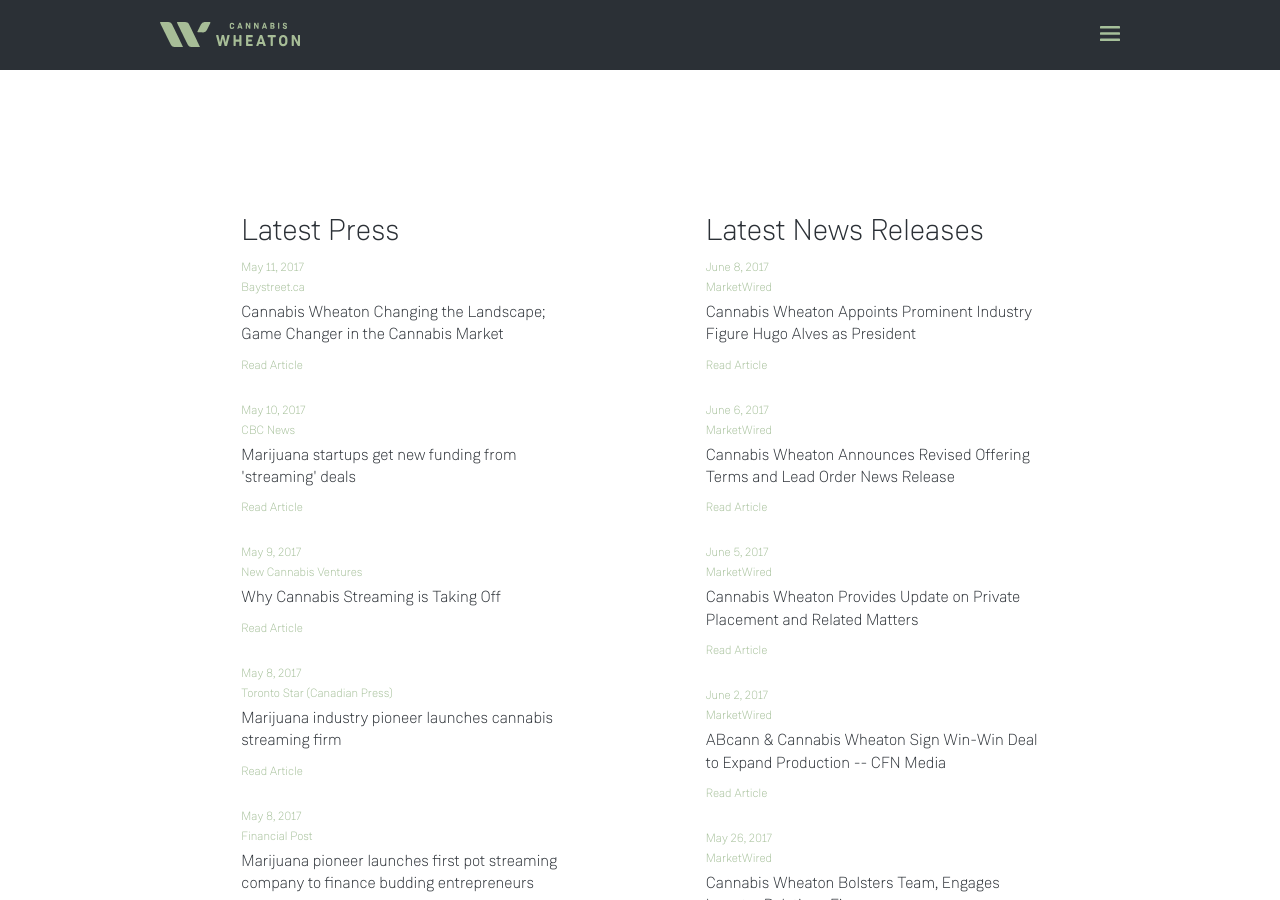
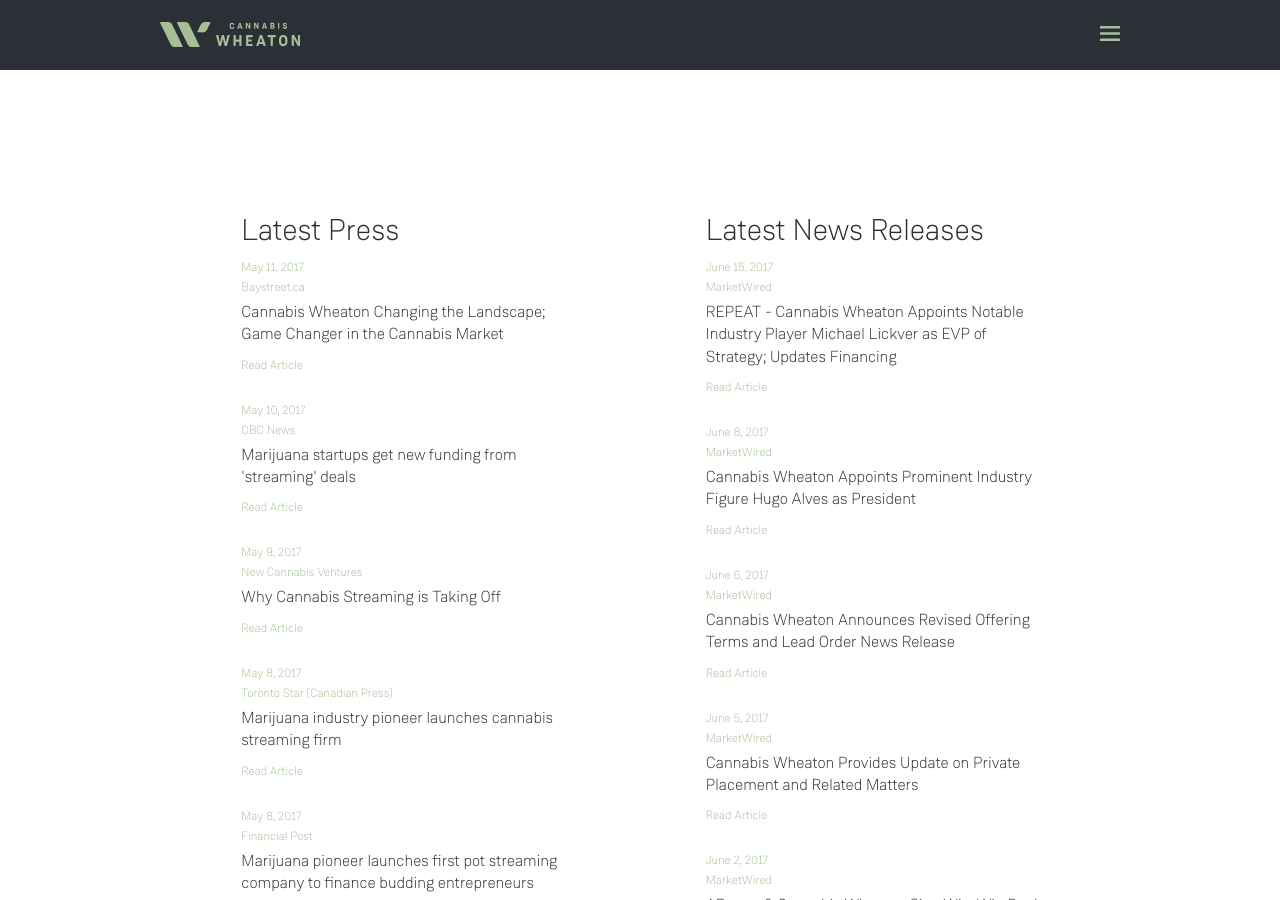
Before and after one commit to robcodonnell/cannabiswheaton, a Jekyll site: the page built from investors.html, in a window 1280 px wide and 900 px high, scrolled down 1927 px. Built offline with Jekyll 4.4.1, drawn with Linux system fonts in a browser that asks for light colours; nearby versions of some CDN libraries.

Commit message:
management update and new release

```diff
--- a/_data/advisors.yml
+++ b/_data/advisors.yml
@@ -6,6 +6,3 @@
 
 - name: "Joshua Kappel, Esq."
   bio: "Josh is a Partner at the law firm Vicente Sederberg LLC which specializes in risk-assessment for multi-national corporations and financial transactions in the highly regulated U.S. cannabis industry. Mr. Kappel was one of the drafters of Amendment 64 in Colorado which legalized cannabis for all adults.  Joshua is also a founding board member of the National Cannabis Bar Association, Simplifya, VS Tech Ventures, Council for Responsible Cannabis Regulation, and the National Cannabis Bar Association.<br><br>In addition to his work with Vicente Sederberg, Josh is currently the Associate Director of Sensible­Colorado, advocating for medical cannabis patient rights. Josh has testified at numerous public hearings on issues related to medical cannabis, sat on many panels at various conferences, and routinely writes articles about a myriad of medical cannabis issues. Josh’s work has been highlighted in the Denver Post, Colorado Springs Gazette, Westword, Kush Magazine, West Coast Leaf, and Colorado Springs Independent."
-
-- name: "Mike Lickver"
-  bio: "Mike is a corporate and commercial lawyer who specializes in all aspects of domestic and international commercial transactions. Mike is one of Canada’s leading advisors in the Canadian cannabis industry representing a variety of global industry participants. Co-founding the cannabis practice at Bennett Jones LLP alongside partner Hugo Alves in 2013, Mike has played a key role in a wide variety of domestic and international corporate and commercial transactions since the inception of the corporate cannabis industry in Canada.  Mike speaks frequently at conferences across North America on topics related to the cannabis industry and, a frequent author to the industry, is also the Canadian Editor of the International Cannabis Law Journal.<br><br>Mike is also on the board of advisors of Stoic Advisory Inc., a consulting firm focused on providing corporate finance expertise to clients in the global cannabis industry as well as the board of directors of Summit Leaders, a not-for-profit organization that aims to help Canadian youth engage in entrepreneurship. Mike is also an adjunct professor at Western Law where he teaches “Medical Marijuana: Law and Practice”, a course he co-designed and co-developed and the first of its kind in Canada.<br><br>Mike earned Law JD and MBA degrees from the University of Western Ontario and the Richard Ivey School of Business."
--- a/_data/management.yml
+++ b/_data/management.yml
@@ -6,6 +6,11 @@
   title: "Director, President"
   bio: "Hugo is a senior corporate and commercial Partner at Bennett Jones LLP specializing in complex domestic and international transactions. He has advised industry-leading Canadian and foreign clients in connection with private mergers and acquisitions, financings, public procurements, outsourcing transactions, joint ventures and strategic alliances and has significant venture capital and private equity experience. Hugo is also Canada’s leading advisor in the cannabis industry representing a variety of global industry participants, including licensed producers, licensed producer applicants, licensed dealers, e-commerce platforms, seed-to-sale software developers, design and build firms, patient clinic businesses, equipment manufacturers and distributors, and cannabis branding companies. Hugo has acted as lead counsel or played a key role in a wide variety of transactions since the inception of the cannabis industry in Canada and is widely regarded as a Canadian cannabis industry pioneer. Hugo is also an adjunct professor at Western Law where he teaches “Medical Marijuana: Law and Practice”, a course he co-designed and co-developed and the first of its kind in Canada.<br><br>Hugo obtained his BA from Carleton University, where he won the Senate Medal for Outstanding Academic Achievement and his JD from the University of Toronto."
   itl: "Hugo begins July 2017."
+
+- name: "Mike Lickver"
+  title: "His title is Executive Vice President of Strategy"
+  bio: "Mike is a corporate and commercial lawyer who specializes in all aspects of domestic and international commercial transactions. Mike is one of Canada’s leading advisors in the Canadian cannabis industry representing a variety of global industry participants. Co-founding the cannabis practice at Bennett Jones LLP alongside partner Hugo Alves in 2013, Mike has played a key role in a wide variety of domestic and international corporate and commercial transactions since the inception of the corporate cannabis industry in Canada.  Mike speaks frequently at conferences across North America on topics related to the cannabis industry and, a frequent author to the industry, is also the Canadian Editor of the International Cannabis Law Journal.<br><br>Mike is also on the board of advisors of Stoic Advisory Inc., a consulting firm focused on providing corporate finance expertise to clients in the global cannabis industry as well as the board of directors of Summit Leaders, a not-for-profit organization that aims to help Canadian youth engage in entrepreneurship. Mike is also an adjunct professor at Western Law where he teaches “Medical Marijuana: Law and Practice”, a course he co-designed and co-developed and the first of its kind in Canada.<br><br>Mike earned Law JD and MBA degrees from the University of Western Ontario and the Richard Ivey School of Business."
+  itl: "Mike begins July 2017."
 
 - name: "Jeff Tung, CFA"
   title: "Chief Financial Officer & Chief Operating Officer"
--- a/_data/releases.yml
+++ b/_data/releases.yml
@@ -1,3 +1,9 @@
+- date: "June 15, 2017"
+  source: "MarketWired"
+  headline: "REPEAT - Cannabis Wheaton Appoints Notable Industry Player Michael Lickver as EVP of Strategy; Updates Financing"
+  subhead: ""
+  link: "http://www.marketwired.com/press-release/repeat-cannabis-wheaton-appoints-notable-industry-player-michael-lickver-as-evp-strategy-tsx-venture-cbw-2222021.htm"
+
 - date: "June 8, 2017"
   source: "MarketWired"
   headline: "Cannabis Wheaton Appoints Prominent Industry Figure Hugo Alves as President"
--- a/about.html
+++ b/about.html
@@ -96,7 +96,7 @@
     </div>
 
     <div class="count footage-count">
-      <h1 class="number-counter">1.3M<span class="superscript">+</span></h1>
+      <h1 class="number-counter">1.4M<span class="superscript">+</span></h1>
       <p class="number-context">Square feet of cultivation by 2019**</p>
       <svg class="underline" xmlns="http://www.w3.org/2000/svg" viewBox="0 0 31.33 1">
         <path fill="none" stroke="#a6c09a" stroke-miterlimit="10" d="M0 .5h31.33" data-name="Layer 1"/>
```
Also changed, not shown: 3 other files.
